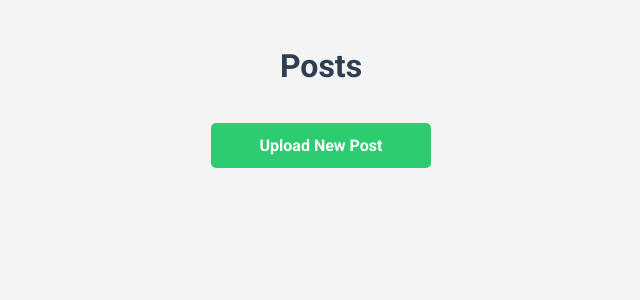
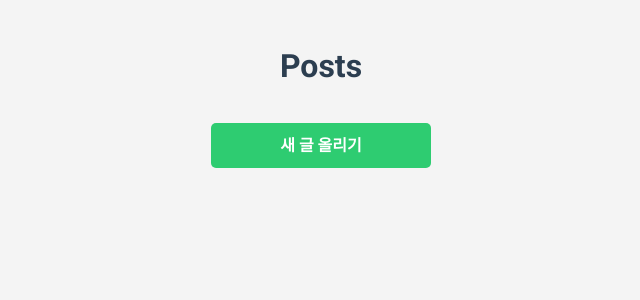
Before and after one commit to hareguu2142/HoMeSeT, a Flask app: page / in a window 1280 px wide. Shown: the top 300 px of the page, without its empty margins (319-959 px from the left). Run offline with Flask 3, Linux system fonts and the light colour scheme; data that the repository does not hold is empty.

Commit message:
한글화

```diff
--- a/templates/index.html
+++ b/templates/index.html
@@ -3,7 +3,7 @@
 <head>
     <meta charset="UTF-8">
     <meta name="viewport" content="width=device-width, initial-scale=1.0">
-    <title>Posts</title>
+    <title>현재 올라온 글</title>
     <link href="https://fonts.googleapis.com/css2?family=Roboto:wght@300;400;700&display=swap" rel="stylesheet">
     <style>
         body {
@@ -73,6 +73,6 @@
             </li>
         {% endfor %}
     </ul>
-    <a href="{{ url_for('upload') }}" class="upload-btn">Upload New Post</a>
+    <a href="{{ url_for('upload') }}" class="upload-btn">새 글 올리기</a>
 </body>
 </html>
```
